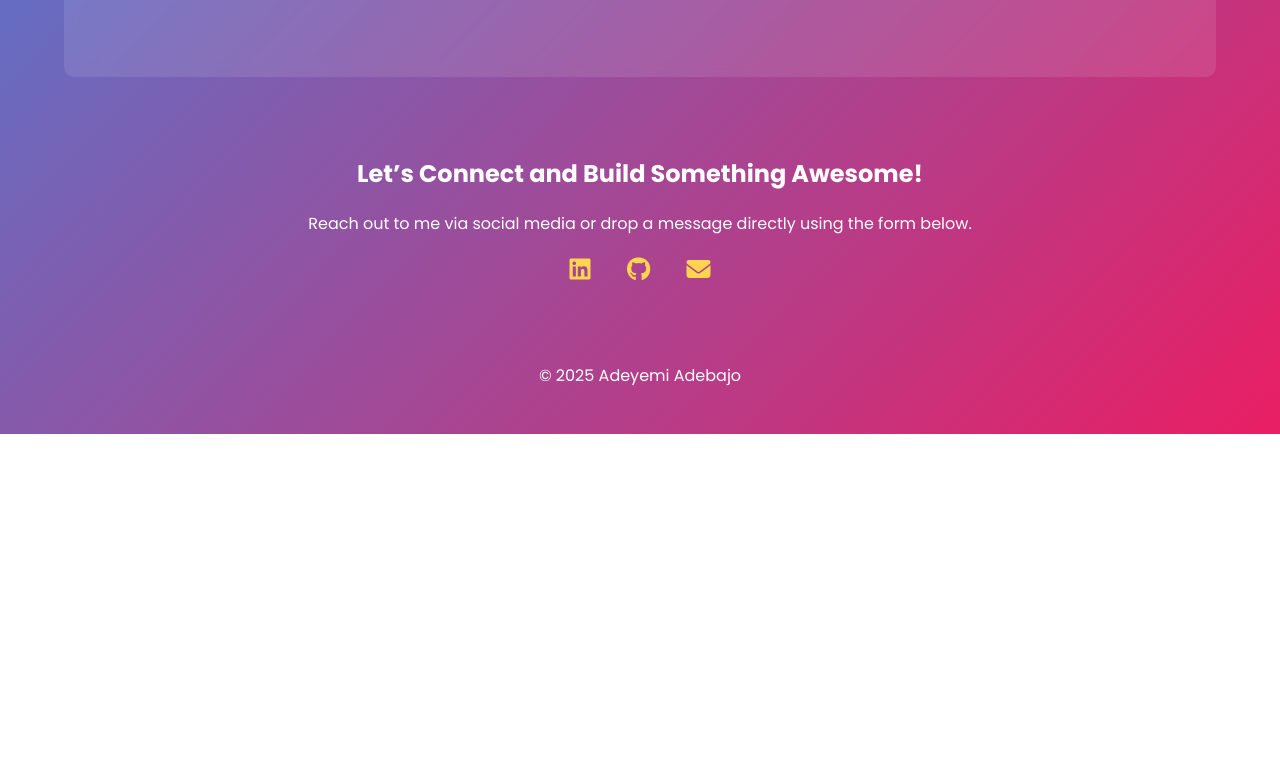
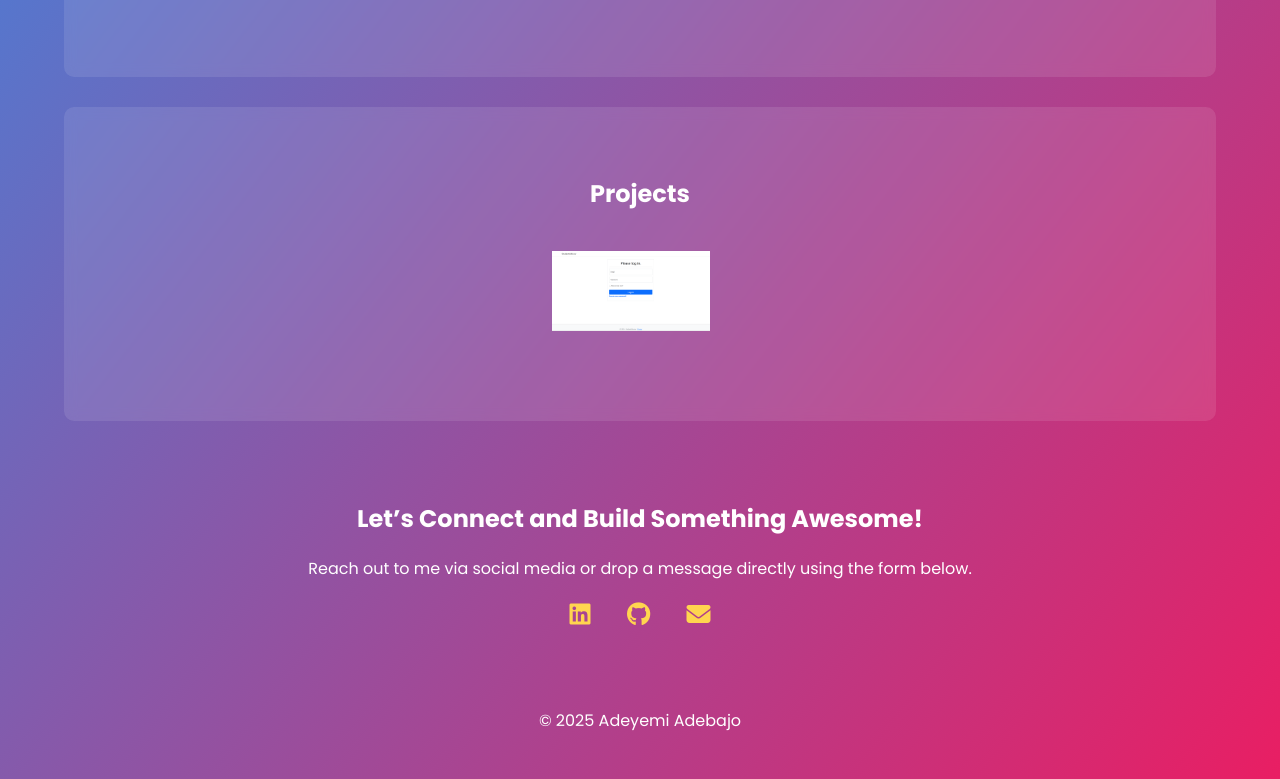
Before and after one commit to AdeyemiAdebajo/myPortfolio, a plain HTML site: page Adeyemi.html in a window 1280 px wide. Shown: the part 889-1668 px from the top of the page. Before the commit the page ends 1323 px from the top, so only its background shows below. Drawn offline with nearby package versions, Linux system fonts and the light colour scheme.

Commit message:
Adding projects

```diff
--- a/Adeyemi.html
+++ b/Adeyemi.html
@@ -19,7 +19,7 @@
       <h1><a href="#home" class="adeyemi">ADEYEMI</a></h1>
       <ul class="nav-links">
         <li><a href="#home">Home</a></li>
-        <!-- <li><a href="#languages">Projects</a></li> -->
+        <li><a href="#projects">Projects</a></li>
         <li><a href="#contact">Contact</a></li>
         <li><a href="https://github.com/AdeyemiAdebajo">GitHub</a></li>
       </ul>
@@ -38,11 +38,11 @@
         </div>
       </div>
       <div class="image-container">
-        <img src="Passport.jpg" alt="Adeyemi Adebajo" class="picture" />
+        <img src="/src/Passport.jpg" alt="Adeyemi Adebajo" class="picture" />
       </div>
     </section>
 
-    <section id="languages" class="programming-section">
+    <section id="programs" class="programs">
       <h2>Programming Languages & Tools</h2>
       <div class="carousel">
         <div><img src="https://cdn.jsdelivr.net/gh/devicons/devicon@latest/icons/html5/html5-plain-wordmark.svg"  alt="HTML" /></div>
@@ -66,6 +66,20 @@
 
       </div>
     </section>
+    <section id="projects" class="projects">
+      <h2>Projects</h2>
+      <div class="carousel">
+        <div>
+          <a href="https://sa.justyemi.com" target="_blank">
+          <img src="/src/Project1.png" alt="Project 1" />
+          </a>
+          </div>
+        </div>
+
+    </section>
+
+
+
 
     <section id="contact" class="contact-me">
       <h2>Let’s Connect and Build Something Awesome!</h2>
--- a/style.css
+++ b/style.css
@@ -57,7 +57,7 @@ body {
   border-radius: 50%;
   border: 4px solid #ffd54f;
 }
-.programming-section {
+.programs,.projects {
   text-align: center;
   padding: 50px 0;
   background-color: rgba(255, 255, 255, 0.1);
```
Also changed, not shown: src/Passport.jpg (renamed from Passport.jpg), src/Project1.png (added).
